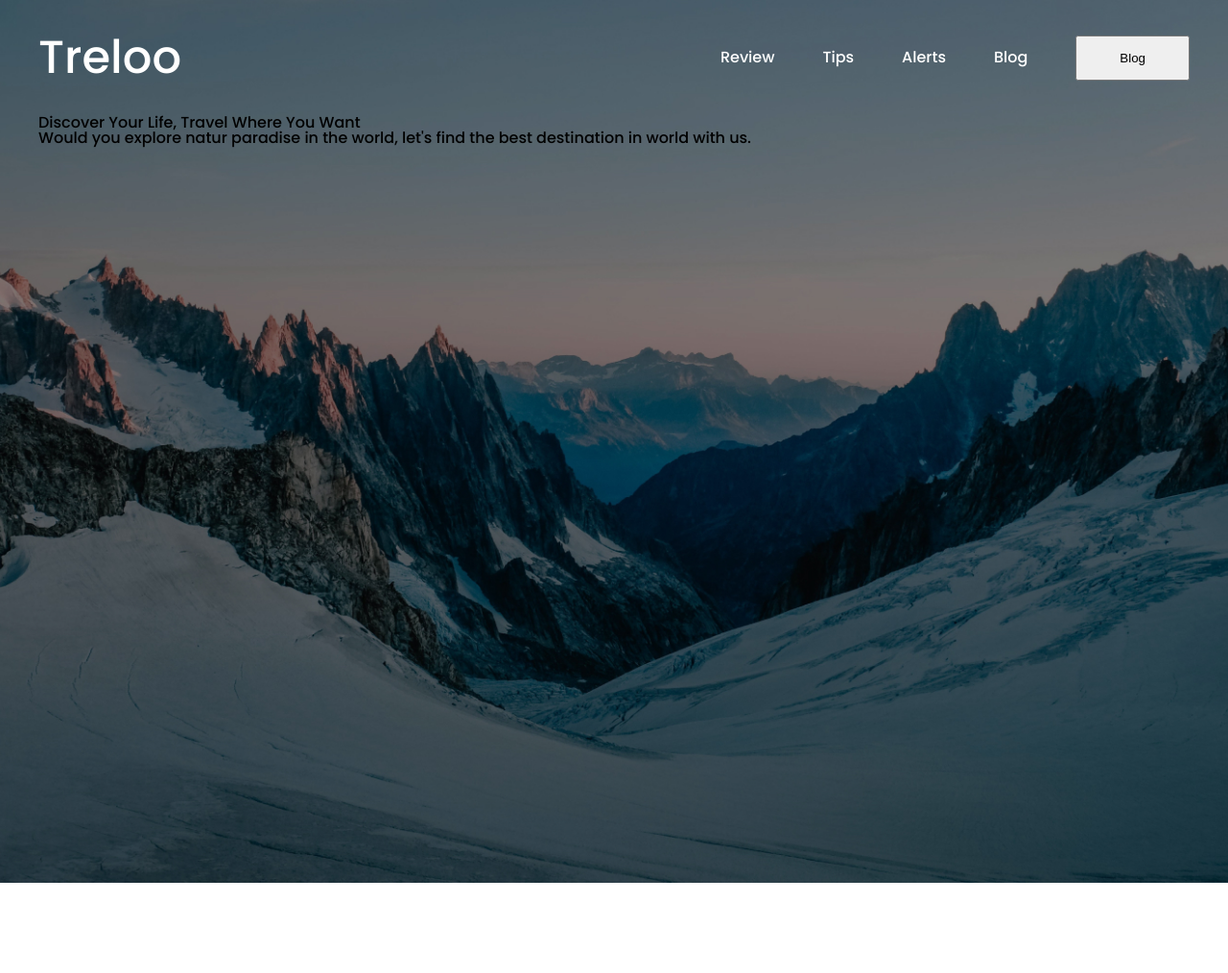
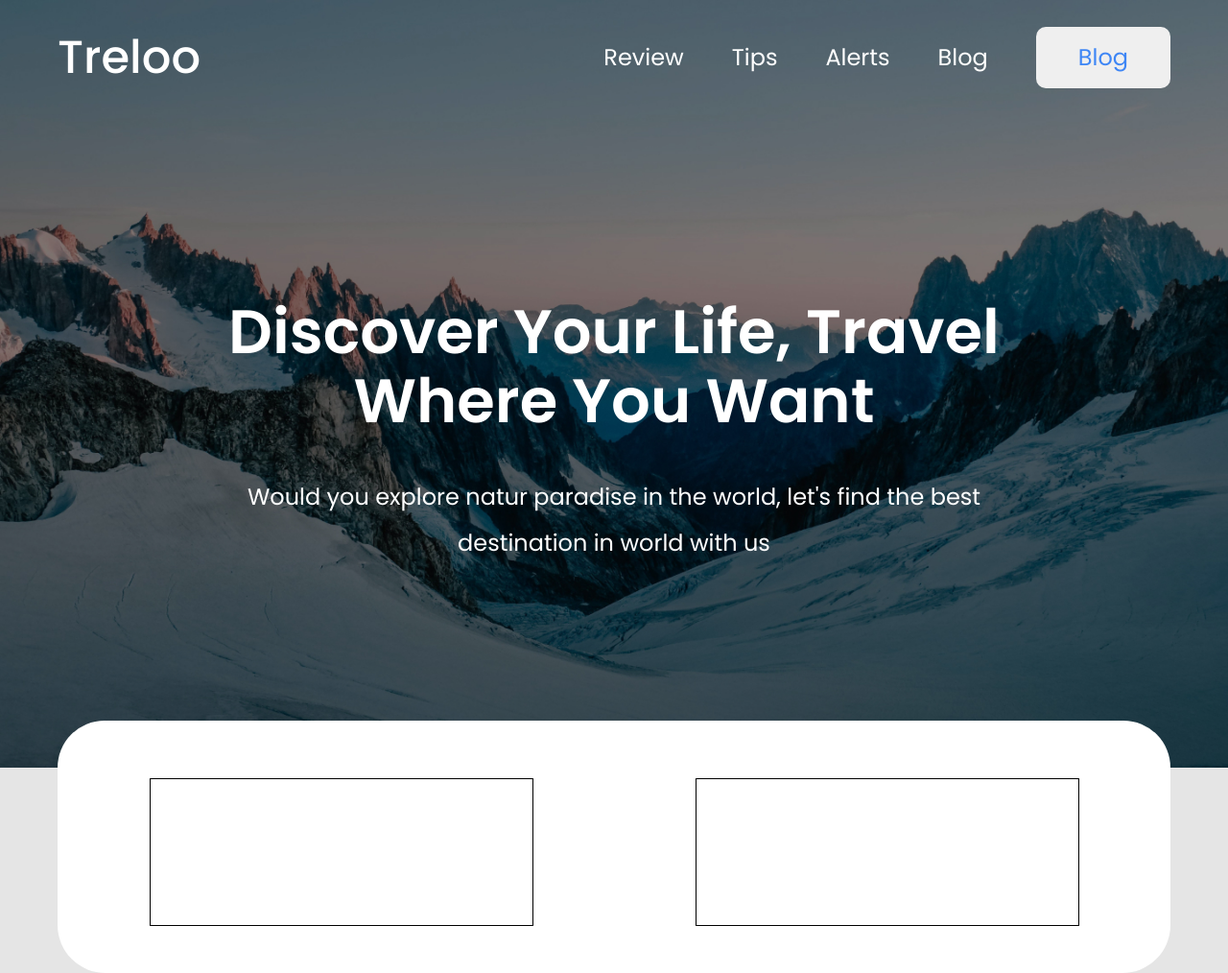
Before and after one commit to dreamprogrammin/travel-agency, a plain HTML site: page index.html in a window 1280 px wide. Shown: the whole page at 96% size. Before the commit the page ends 920 px from the top, so only its background shows below. Drawn offline with Linux system fonts and the light colour scheme.

Commit message:
init project

```diff
--- a/css/style.css
+++ b/css/style.css
@@ -51,14 +51,31 @@ table {
   border-spacing: 0;
 }
 
+button {
+  cursor: pointer;
+  border: none;
+  outline: none;
+}
+
+img {
+  display: block;
+}
+
+*,
+*::after,
+*::before {
+  box-sizing: border-box;
+}
+
 a {
   text-decoration: none;
 }
 
 body {
   font-family: 'poppins';
-  font-weight: 500;
   color: black;
+  font-size: 24px;
+  background-color: #E5E5E5;
 }
 
 .container {
@@ -66,6 +83,25 @@ body {
   width: 100%;
   margin: 0 auto;
   padding: 0 20px;
+}
+
+.basic__title {
+  font-family: 'Poppins';
+  font-style: normal;
+  font-weight: 600;
+  font-size: 64px;
+  line-height: 72px;
+  text-align: center;
+  color: #fff;
+}
+
+.header__button {
+  font-family: 'Poppins';
+  font-style: normal;
+  font-weight: 400;
+  font-size: 24px;
+  line-height: 36px;
+  color: #3E86F5;
 }
 
 .header {
@@ -86,9 +122,7 @@ body {
   font-weight: 500;
   font-size: 48px;
   line-height: 72px;
-  /* identical to box height */
-  /* White-primary */
-  color: #FFFFFF;
+  color: #fff;
 }
 
 .navbar {
@@ -101,19 +135,60 @@ body {
   justify-content: space-between;
   gap: 50px;
 }
-
-.header__link {
-  color: #FFFFFF;
+.header__list .header__link {
+  color: #fff;
 }
 
 .header__button {
   padding: 14px 44px;
   margin-left: 50px;
+  border-radius: 10px;
 }
 
 .intro {
   background: url(../../img/section-intro/into-bg.jpg) no-repeat center;
   height: 100vh;
   background-size: cover;
-  padding-top: 120px;
+  padding-top: 310px;
 }
+
+.intro__wrapper {
+  max-width: 820px;
+  margin: 0 auto;
+}
+.intro__wrapper .intro__title {
+  margin-bottom: 40px;
+}
+.intro__wrapper .intro__text {
+  text-align: center;
+  color: #fff;
+  line-height: 200%;
+}
+
+.benefits__wrapper {
+  position: relative;
+  width: 100%;
+}
+.benefits__wrapper .benefits__top {
+  position: absolute;
+  height: 49px;
+  width: 100%;
+  border-radius: 50px 50px 0px 0px;
+  background-color: #fff;
+  transform: translateY(-100%);
+}
+
+.benefits__cards {
+  display: flex;
+  justify-content: space-around;
+  padding: 11px;
+  height: 214px;
+  width: 100%;
+  background-color: #fff;
+  border-radius: 0 0 50px 50px;
+}
+.benefits__cards .benefits__card {
+  height: 154px;
+  border: 1px solid #000;
+  width: 400px;
+}
--- a/index.html
+++ b/index.html
@@ -16,7 +16,7 @@
 
             <div class="header__wrapper">
 
-                <div class="logo">
+                <div class="header__logo">
                     <a class="logo__item" href="#">Treloo</a>
                 </div>
 
@@ -45,9 +45,27 @@
     <main class="main">
         <section class="intro">
             <div class="container">
-                <div class="into__wrapper">
-                    <h1 class="intro__title title">Discover Your Life, Travel Where You Want</h1>
-                    <h5 class="intro__subtitle">Would you explore natur paradise in the world, let's find the best destination in world with us.</h5>
+                <div class="intro__wrapper">
+                    <h1 class="intro__title basic__title">
+                        Discover Your Life, Travel Where You Want
+                    </h1>
+                    <p class="intro__text">
+                        Would you explore natur paradise in the world, let's find the best destination in world with us
+                    </p>
+                </div>
+            </div>
+        </section>
+        <section class="benefits">
+            <div class="container">
+                <div class="benefits__wrapper">
+
+                    <div class="benefits__top"></div>
+
+                    <div class="benefits__cards">
+                        <div class="benefits__card"></div>
+                        <div class="benefits__card"></div>
+                    </div>
+
                 </div>
             </div>
         </section>
--- a/scss/base/_base.scss
+++ b/scss/base/_base.scss
@@ -4,8 +4,10 @@ a {
 
 body {
     font-family: 'poppins';
-    font-weight: 500;
     color: black;
+
+    font-size: 24px;
+    background-color: #E5E5E5;
 }
 
 .container {
@@ -15,3 +17,7 @@ body {
     margin: 0 auto;
     padding: 0 20px;
 }
+
+.basic__title {
+    @extend %intro-title;
+}
--- a/scss/base/_reset.scss
+++ b/scss/base/_reset.scss
@@ -43,3 +43,19 @@ table {
 	border-collapse: collapse;
 	border-spacing: 0;
 }
+
+button {
+	cursor: pointer;
+	border: none;
+	outline: none;
+}
+
+img {
+	display: block;
+}
+
+*,
+*::after,
+*::before{
+	box-sizing: border-box;
+}
--- /dev/null
+++ b/scss/blocks/_benefits.scss
@@ -0,0 +1,27 @@
+.benefits__wrapper {
+    position: relative;
+    width: 100%;
+    .benefits__top{
+        position: absolute;
+        height: 49px;
+        width: 100%;
+        border-radius: 50px 50px 0px 0px;
+        background-color: $color-primary1;
+        transform: translateY(-100%);
+    }
+}
+
+.benefits__cards{
+    display: flex;
+    justify-content: space-around;
+    padding: 11px;
+    height: 214px;
+    width: 100%;
+    background-color: $color-primary1;
+    border-radius: 0 0 50px 50px;
+    .benefits__card {
+       height: 154px;
+       border: 1px solid #000;
+       width: 400px;
+    }
+}
--- a/scss/blocks/_header.scss
+++ b/scss/blocks/_header.scss
@@ -16,12 +16,7 @@
     font-weight: 500;
     font-size: 48px;
     line-height: 72px;
-    /* identical to box height */
-
-
-    /* White-primary */
-
-    color: #FFFFFF;
+    color: $color-primary1;
 }
 .navbar {
     display: flex;
@@ -31,11 +26,15 @@
     display: flex;
     justify-content: space-between;
     gap: 50px;
+    .header__link {
+        color: $color-primary1;
+    }
 }
-.header__link {
-    color: #FFFFFF;
-}
+
 .header__button {
     padding: 14px 44px;
     margin-left: 50px;
+    border-radius: 10px;
+
+    @extend %button-style-text;
 }
--- a/scss/blocks/_intro.scss
+++ b/scss/blocks/_intro.scss
@@ -2,5 +2,21 @@
     background: url(../../img/section-intro/into-bg.jpg) no-repeat center;
     height: 100vh;
     background-size: cover;
-    padding-top: 120px;
+    padding-top: 310px;
 }
+
+.intro__wrapper{
+    max-width: 820px;
+    margin: 0 auto;
+
+    .intro__title{
+        margin-bottom: 40px;
+    }
+
+    .intro__text{
+        text-align: center;
+
+        color: $color-primary1;
+        line-height: 200%;
+    }
+}
```
Also changed, not shown: scss/base/_vars.scss (added, +24 -0 lines), scss/main.scss (+9 -0 lines), img/benefits-img/airbus-active.svg (added), img/benefits-img/airbus.svg (added), 3 other files.
